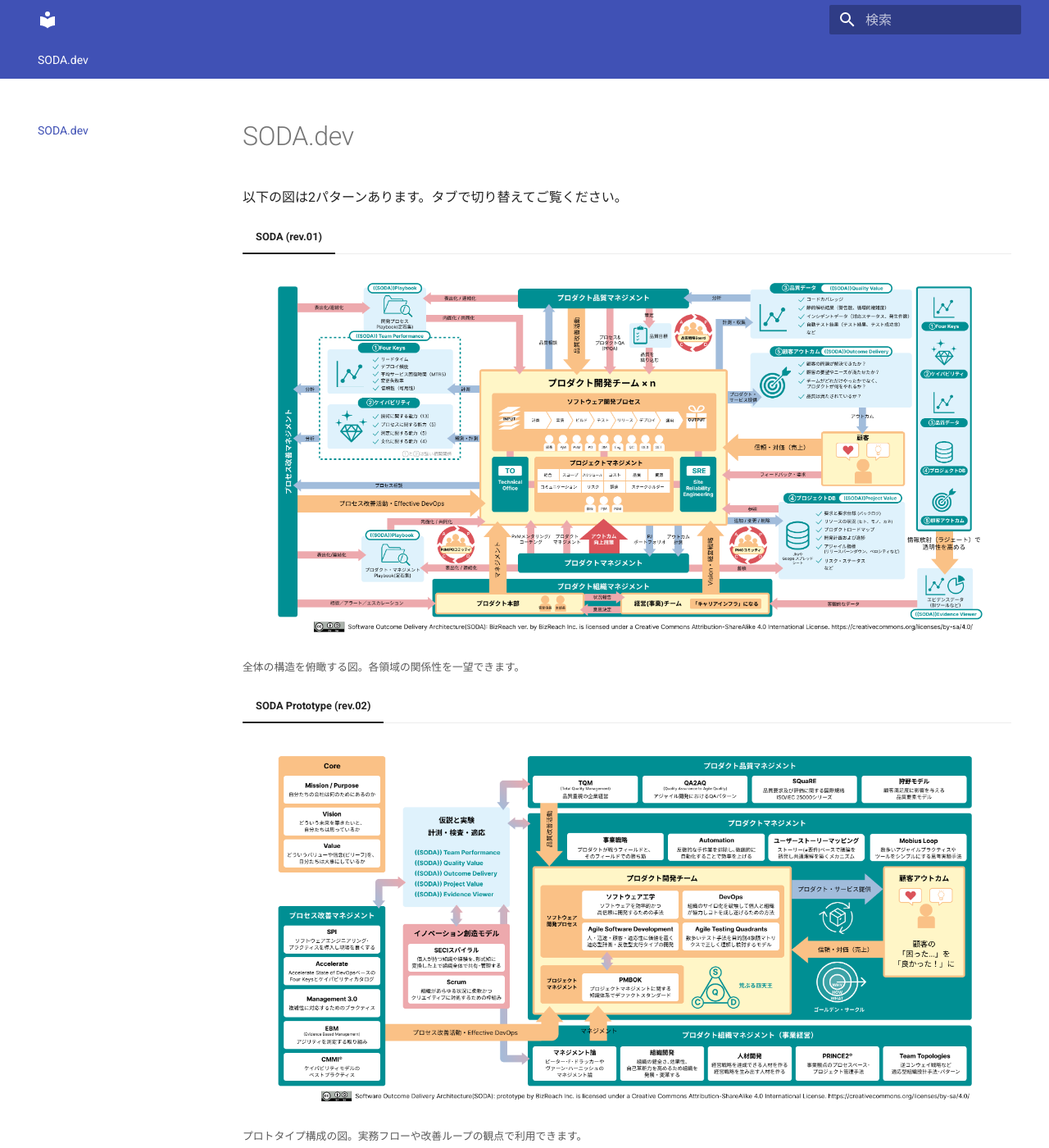
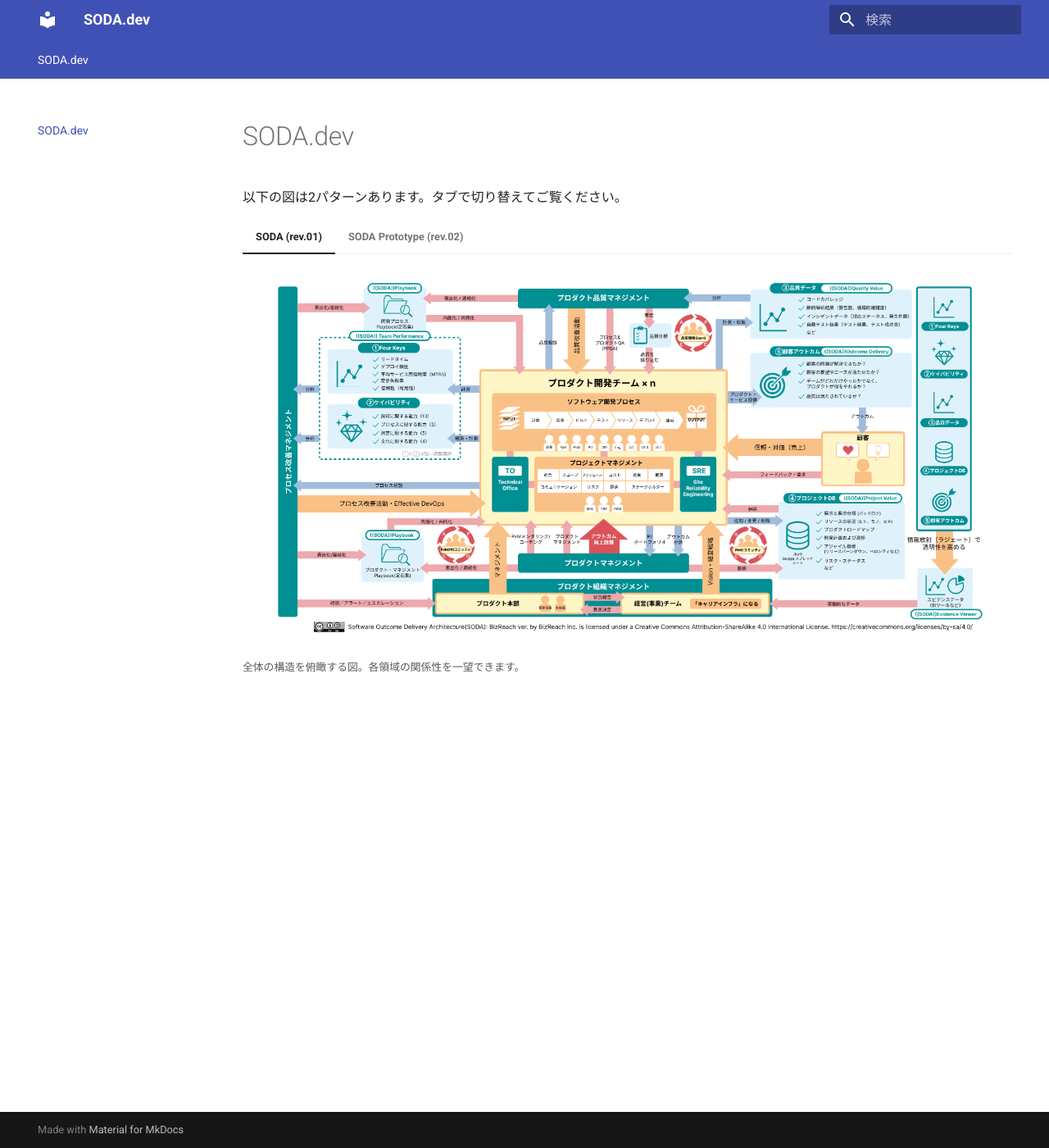
Before and after one commit to Findy/soda.dev, an MkDocs documentation site: the page built from docs/index.md, in a window 1280 px wide and 1400 px high. Shown: the whole window at 82% size. Built offline with MkDocs 1.6.1 and Material for MkDocs 9.7.7, drawn with Linux system fonts in a browser that asks for light colours.

Commit message:
feat: add settings for permissions and enhance documentation layout with tabs

```diff
--- a/docs/index.md
+++ b/docs/index.md
@@ -3,11 +3,13 @@
 以下の図は2パターンあります。タブで切り替えてご覧ください。
 
 === "SODA (rev.01)"
-![SODA rev.01](images/SODA/rev.01.png){ loading=lazy }
 
-<small>全体の構造を俯瞰する図。各領域の関係性を一望できます。</small>
+    ![SODA rev.01](images/SODA/rev.01.png){ loading=lazy }
+
+    <small>全体の構造を俯瞰する図。各領域の関係性を一望できます。</small>
 
 === "SODA Prototype (rev.02)"
-![SODA Prototype rev.02](images/SODA_prototype/rev.02.png){ loading=lazy }
 
-<small>プロトタイプ構成の図。実務フローや改善ループの観点で利用できます。</small>
+    ![SODA Prototype rev.02](images/SODA_prototype/rev.02.png){ loading=lazy }
+
+    <small>プロトタイプ構成の図。実務フローや改善ループの観点で利用できます。</small>
--- a/mkdocs.yml
+++ b/mkdocs.yml
@@ -1,3 +1,5 @@
+site_name: SODA.dev
+
 theme:
   name: material
   language: ja
@@ -22,4 +24,5 @@ markdown_extensions:
   - pymdownx.superfences
   - pymdownx.details
   - pymdownx.emoji
-  - pymdownx.tabbed              # タブ機能を有効化
+  - pymdownx.tabbed:              # タブ機能を有効化
+      alternate_style: true
```
Also changed, not shown: 1 other file.
